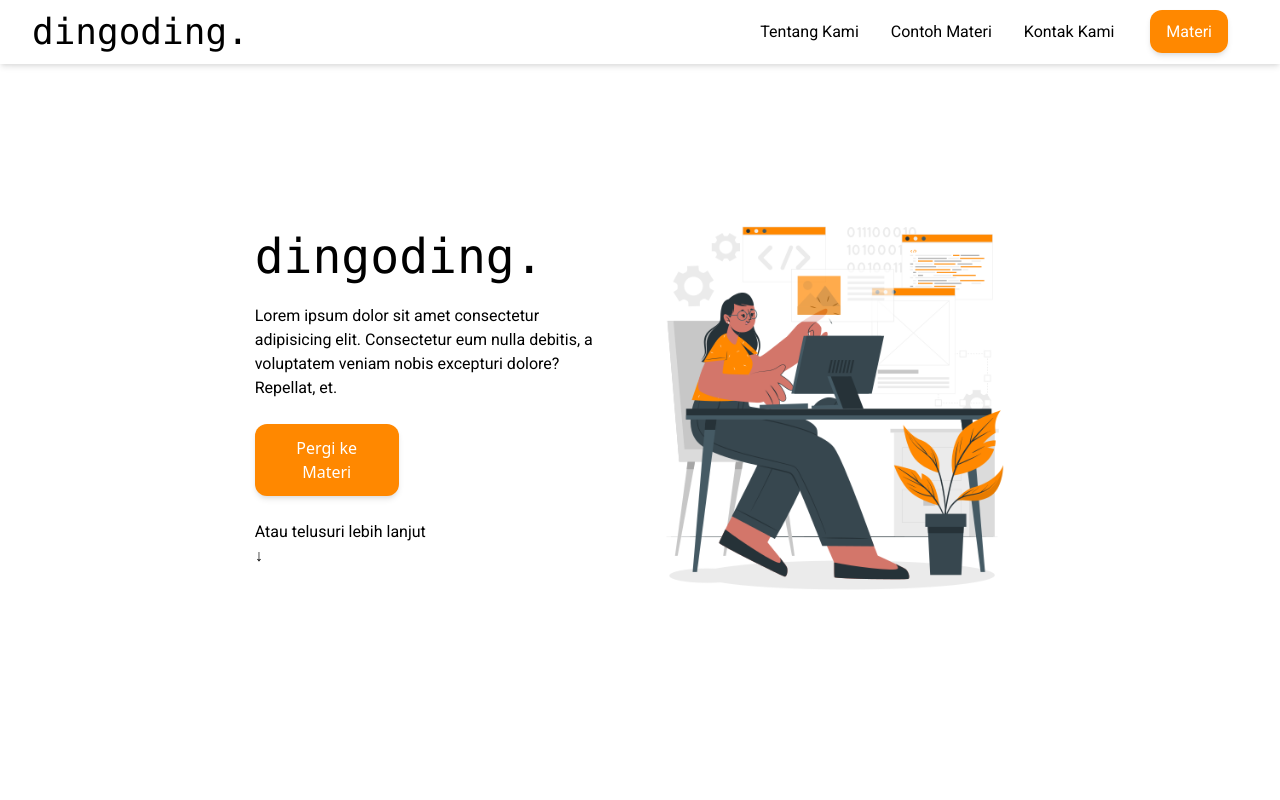
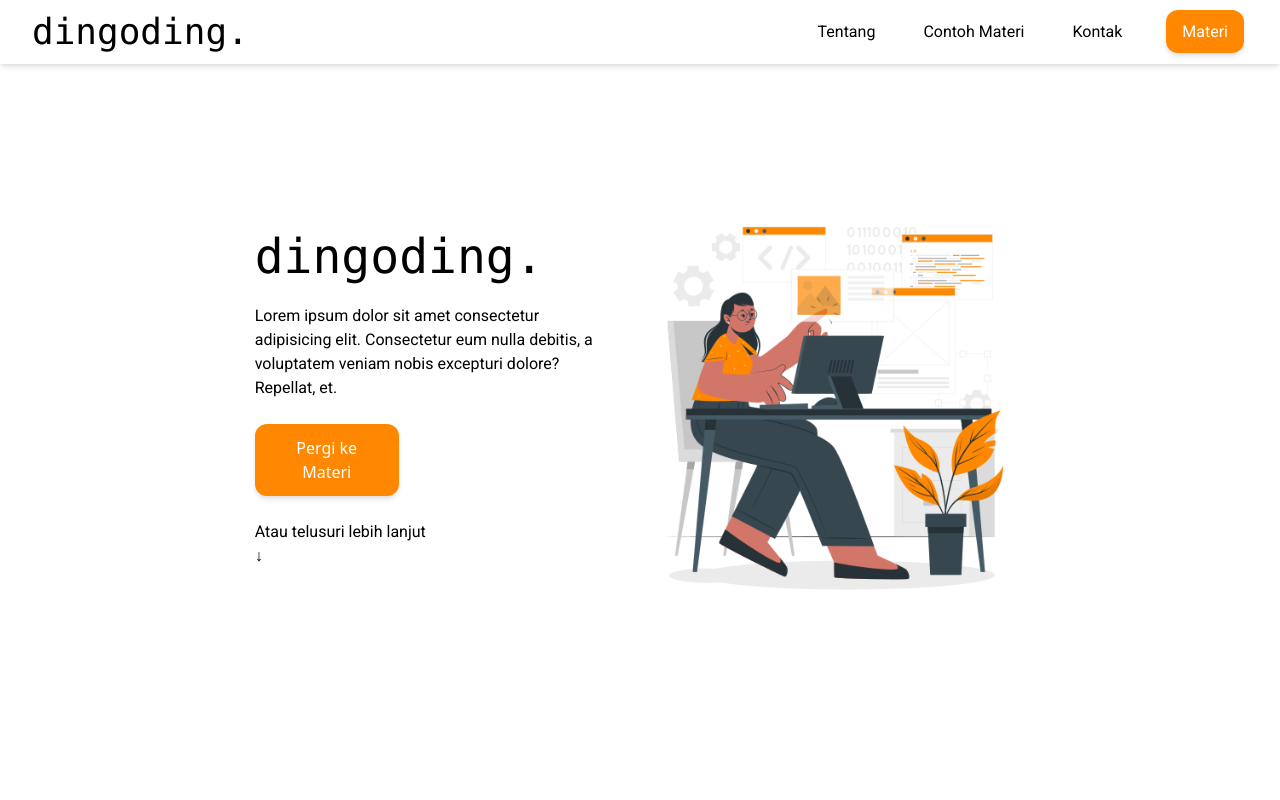
Before and after one commit to heviooot/elearning-programming, a React (Create React App) app: page / in a window 1280 px wide. Shown: the top 800 px of the page. Built offline with nearby package versions, Linux system fonts and the light colour scheme.

Commit message:
Installed framer motion

```diff
--- a/package.json
+++ b/package.json
@@ -9,6 +9,7 @@
     "@testing-library/react": "^11.2.2",
     "@testing-library/user-event": "^12.6.0",
     "autoprefixer": "^9.8.6",
+    "framer-motion": "^3.2.1",
     "postcss": "^7.0.35",
     "react": "^17.0.1",
     "react-dom": "^17.0.1",
--- a/src/components/navbar/Navbar.js
+++ b/src/components/navbar/Navbar.js
@@ -66,24 +66,24 @@ const Navbar = () => {
               </svg>
             )}
           </div>
-          <div className="pr-8 md:block hidden">
+          <div className="pr-4 hidden md:block">
             <Link
-              className="px-4 py-3 rounded-xl transition duration-200 ease-in-out hover:shadow-md hover:bg-orange hover:text-white"
+              className="px-4 py-3 mx-2 rounded-xl transition duration-200 ease-in-out hover:shadow-md hover:bg-orange hover:text-white"
               to="/"
             >
-              Tentang Kami
+              Tentang
             </Link>
             <Link
-              className="px-4 py-3 rounded-xl transition duration-200 ease-in-out hover:shadow-md hover:bg-orange hover:text-white"
+              className="px-4 py-3 mx-2 rounded-xl transition duration-200 ease-in-out hover:shadow-md hover:bg-orange hover:text-white"
               to="/"
             >
               Contoh Materi
             </Link>
             <Link
-              className="px-4 py-3 rounded-xl transition duration-200 ease-in-out hover:shadow-md hover:bg-orange hover:text-white"
+              className="px-4 py-3 mx-2 rounded-xl transition duration-200 ease-in-out hover:shadow-md hover:bg-orange hover:text-white"
               to="/"
             >
-              Kontak Kami
+              Kontak
             </Link>
             <Link
               className="relative text-white bg-orange mx-5 py-3 px-4 rounded-xl shadow-md transition duration-200 ease-in-out hover:bg-lessdark"
```
Also changed, not shown: 1 other file (tests, documents, lock files or other folders).
